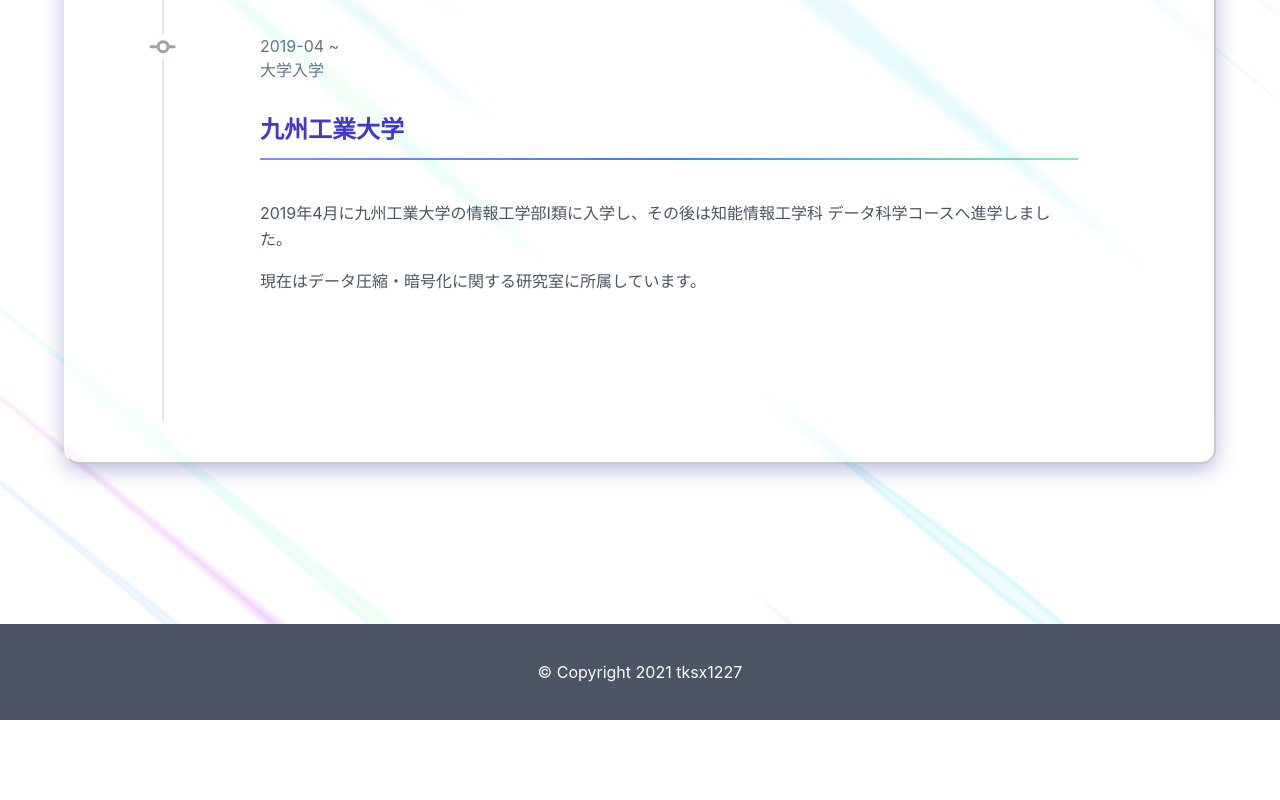
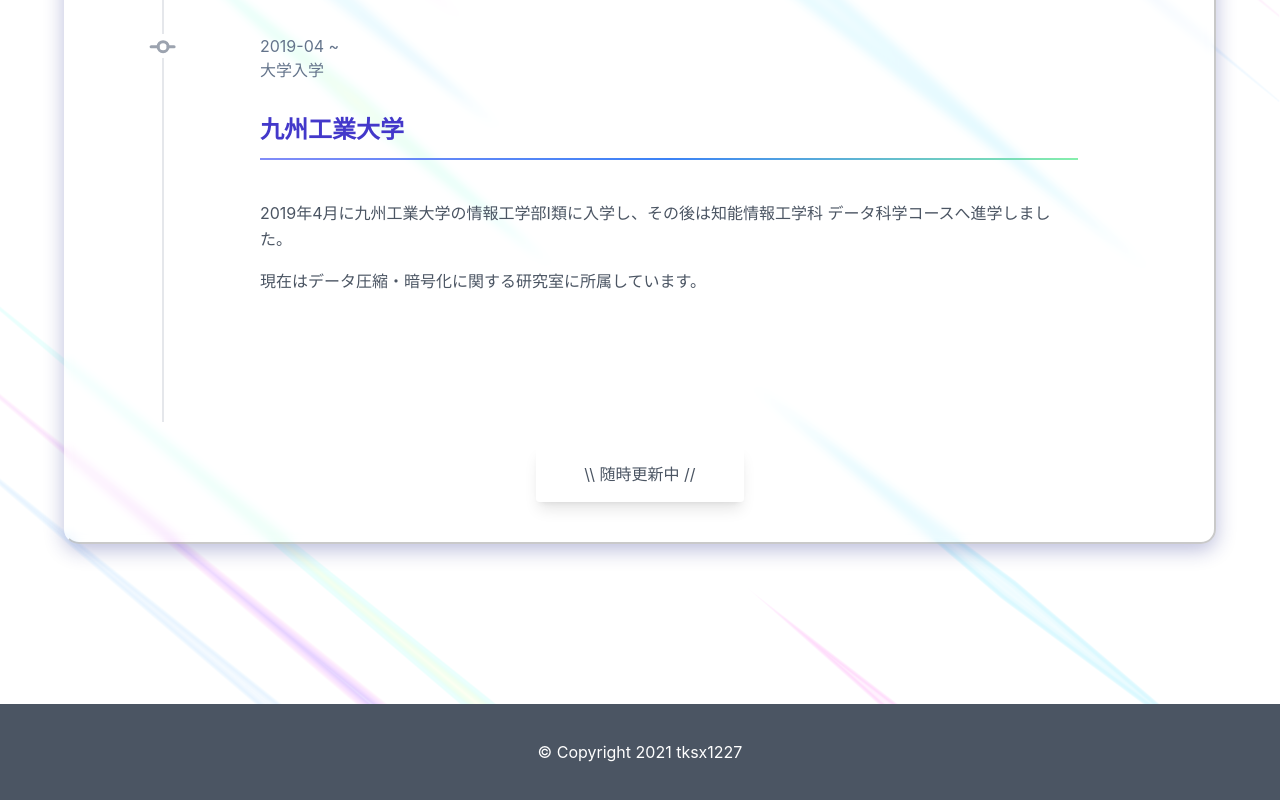
Before and after one commit to tksx1227/Portfolio, a Next.js app: page /timeline-detail in a window 1280 px wide. Shown: the part 2710-3510 px from the top of the page. Before the commit the page ends 3430 px from the top, so only its background shows below. Built offline with nearby package versions, Linux system fonts and the light colour scheme.

Commit message:
✨ 画面下部にタイルを追加

```diff
--- a/src/pages/timeline-detail.tsx
+++ b/src/pages/timeline-detail.tsx
@@ -34,6 +34,15 @@
             {timelineInfoList.map((timelineInfo: TimelineInfoType, idx: number) =>
               <TimelineCard key={timelineInfo.title} timelineInfo={timelineInfo} idx={idx} />
             )}
+            <div className={"mt-6 text-center"}>
+              <p
+                className={
+                  "inline-block bg-white bg-opacity-50 rounded shadow-lg px-12 py-4 cursor-default dark:bg-dark-base dark:shadow-dark-lg"
+                }
+              >
+                \\ 随時更新中 //
+              </p>
+            </div>
           </div>
         </section>
       </Layout>
```
